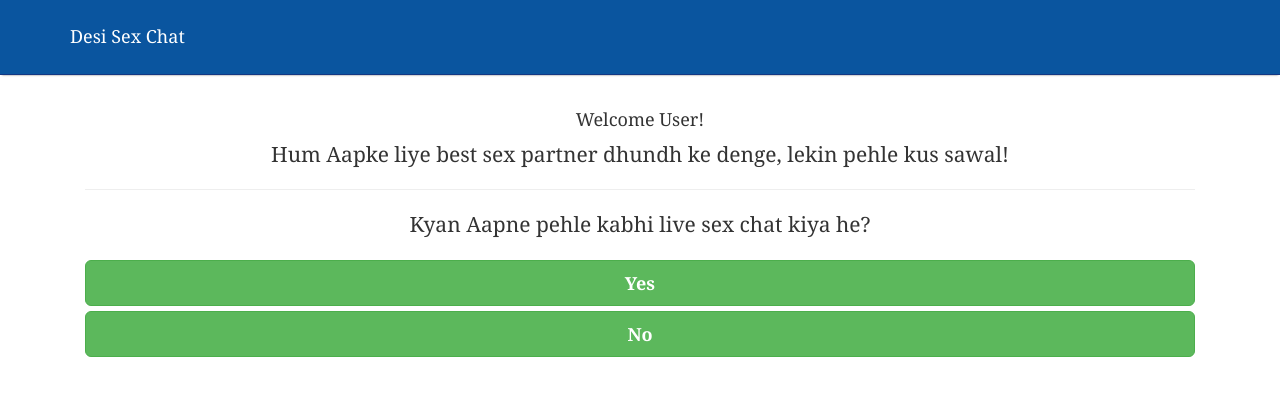
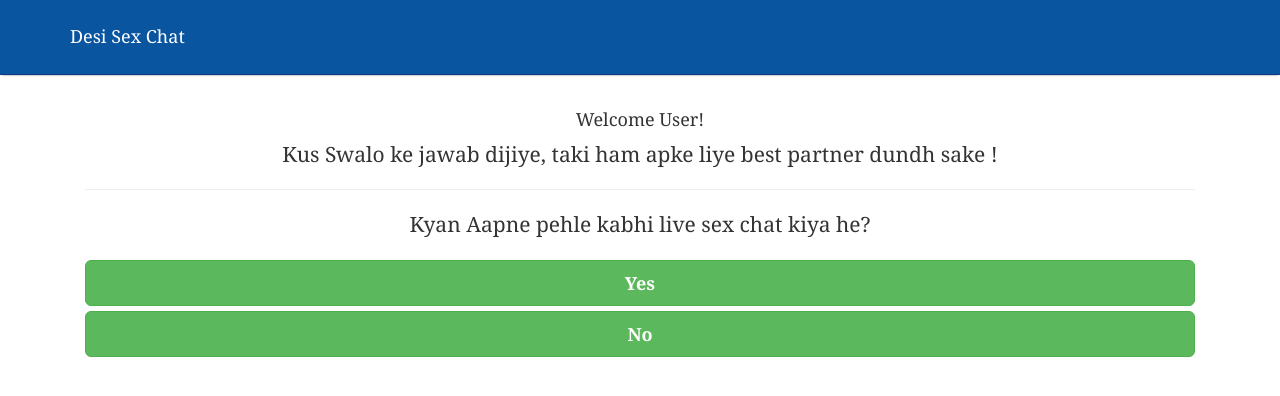
Before and after one commit to enyusu/enyusu.github.com, a Jekyll site: the page f4f/index.html, which Jekyll copies as it is, in a window 1280 px wide. Shown: the top 396 px of the page. Built offline with Jekyll 4.4.1, drawn with Linux system fonts in a browser that asks for light colours.

Commit message:
Update index.html

```diff
--- a/f4f/index.html
+++ b/f4f/index.html
@@ -45,7 +45,7 @@
                   Welcome <script>document.write(getURLParameter('brand'))</script> User!
                </h4>
                <p class="lead">
-               Hum <script>document.write(getURLParameter('brand'))</script> <script>document.write(getURLParameter('model'))</script> Aapke liye best sex partner dhundh ke denge, lekin pehle kus sawal!
+               Kus <script>document.write(getURLParameter('brand'))</script> <script>document.write(getURLParameter('model'))</script> Swalo ke jawab dijiye, taki ham apke liye best partner dundh sake !
                </p>
                <hr>
                <p class="lead">Kyan Aapne pehle kabhi live sex chat kiya he?</p>
@@ -60,7 +60,7 @@
                <button type="button" class="btn btn-success btn-lg btn-block" onclick="displayQuestion('questionFour', 'questionThree');">Yes</button> <button type="button" class="btn btn-success btn-lg btn-block" onclick="displayQuestion('questionFour', 'questionThree');">No</button>
             </div>
             <div id="questionFour" style="display:none;">
-               <p class="lead"> <img src="http://2.bp.blogspot.com/-zV-Fp4WTxkQ/VgQW_HFNXOI/AAAAAAAACiU/D9FzvdJn_90/s1600/checkmark.png" height="35" width="35"> <br> <br> <strong>Congratulation!</strong> <br> <br> Aap hamari site pe free me account bana saktey he. Agar aapka web partner local nahi aur foriegn he to apni email ID verify kare, taki ham apko, aapke city ke, members se he mila sake. Now Click Below</p>
+               <p class="lead"> <img src="http://2.bp.blogspot.com/-zV-Fp4WTxkQ/VgQW_HFNXOI/AAAAAAAACiU/D9FzvdJn_90/s1600/checkmark.png" height="35" width="35"> <br> <br> <strong>Congratulation!</strong> <br> <br> Aap hamari site pe free me account bana saktey he, lekin aapko email verify karna hoga site use karne se pehle, warna apko videsi ladkiya dikhay degi. Now Click Below</p>
                <br> <a href="http://cldadlt.com/?a=29307&c=73006&s1=" onclick="PreventExitPop = false" style="text-decoration:none;"> <button type="button" class="btn btn-success btn-lg btn-block"> <strong>Register Your Free Account Here</strong></button></a>
             </div>
          </div>
```
